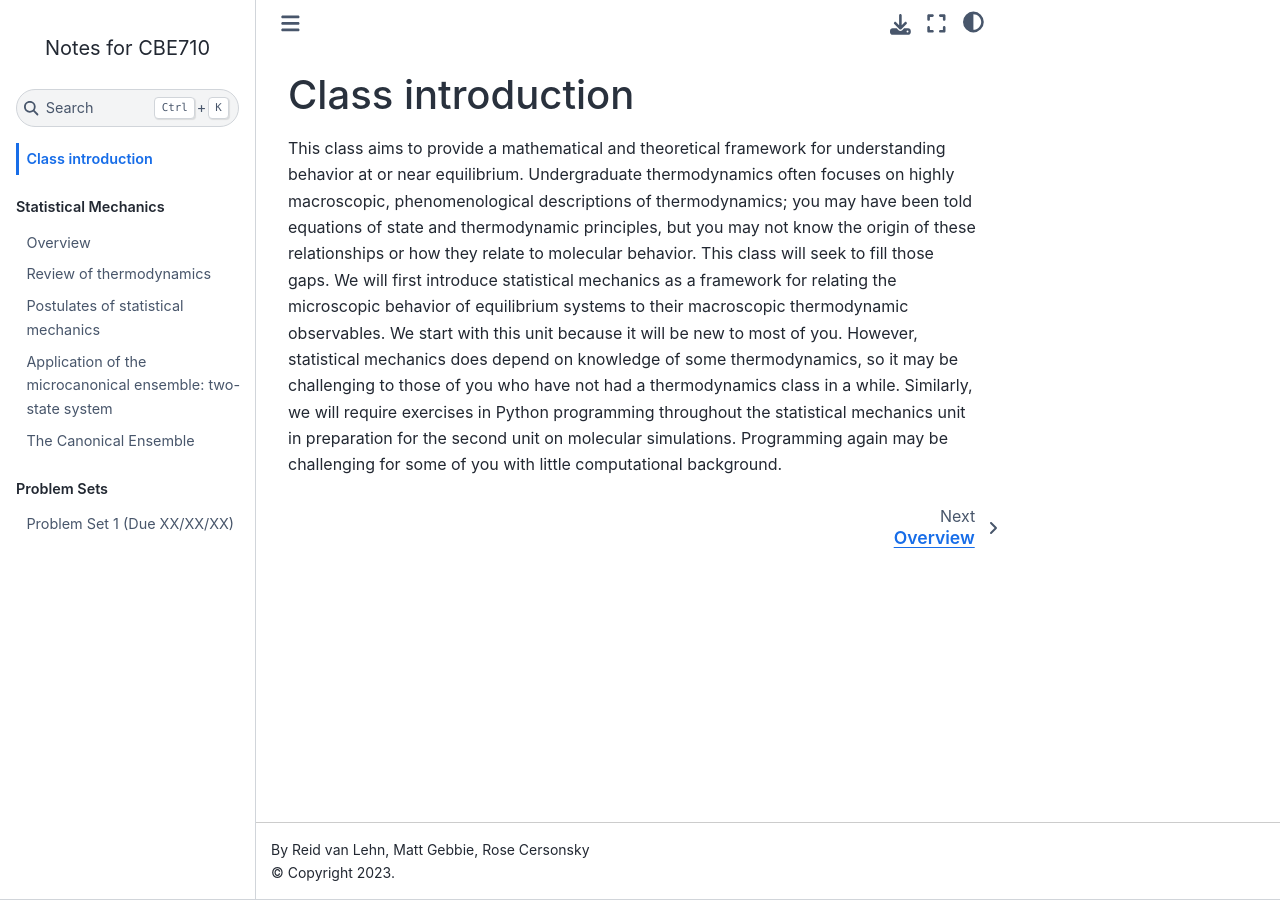
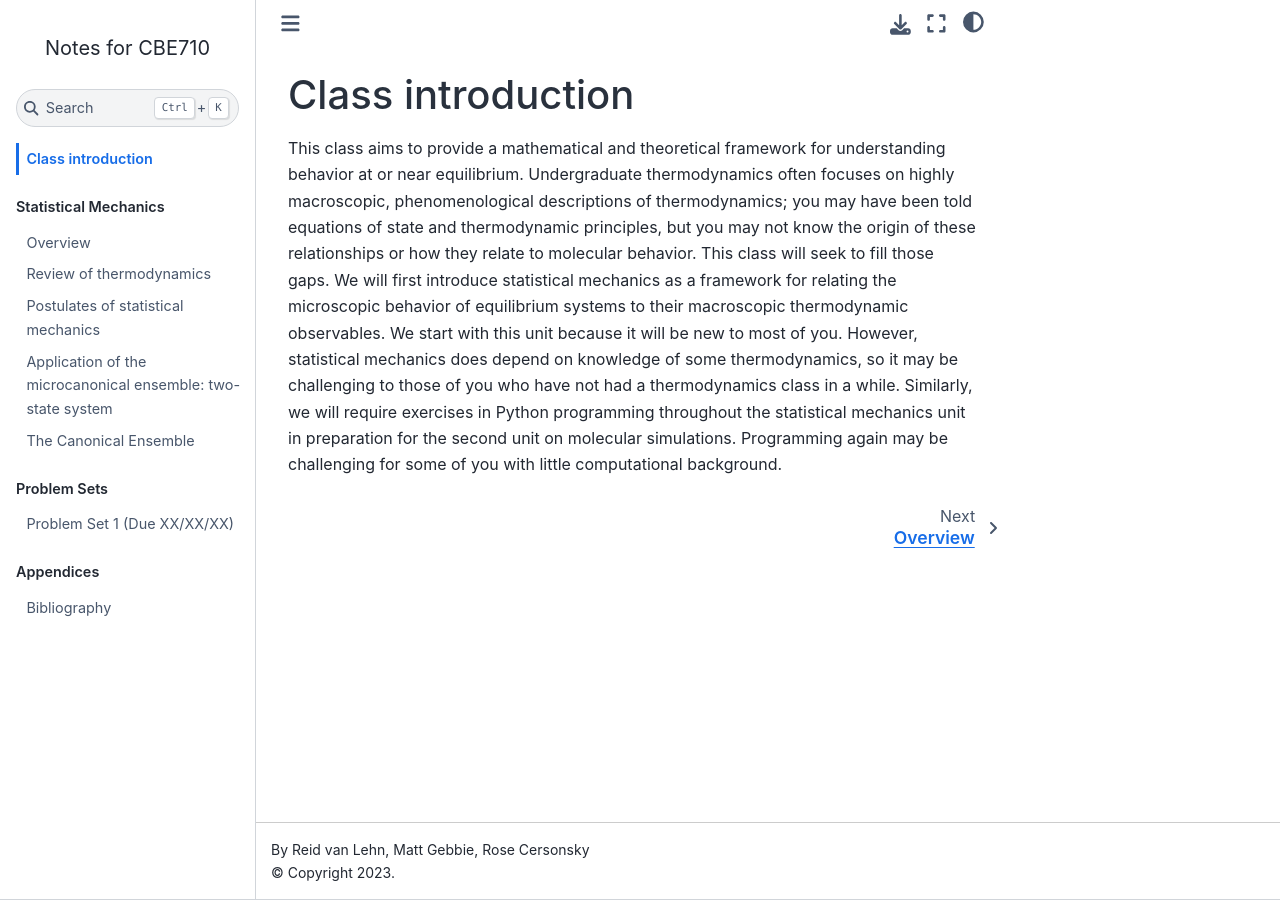
Before and after one commit to cersonsky-lab/cbe710-notes, a Jupyter Book: the page built from intro.rst, in a window 1280 px wide. Built offline with Jupyter Book 1.0.4 settings and Sphinx 7.4.7 and the Sphinx Book theme 1.1.4, drawn with Linux system fonts in a browser that asks for light colours; pages that are not in the unit, such as notebooks, are missing from menus.

Commit message:
Adding bibliography

````diff
--- a/_toc.yml
+++ b/_toc.yml
@@ -45,3 +45,6 @@ parts:
 #  - caption: Problem Sets
 #    chapters:
 #       - file:
+  - caption: Appendices
+    chapters:
+      - file: references
--- a/lecture_files/Lecture1B.md
+++ b/lecture_files/Lecture1B.md
@@ -541,8 +541,3 @@ to this system properties affect its equilibrium behavior. We will
 further use the natural variables to connect to statistical mechanics as
 will be discussed in future lectures. For now, we conclude our review of
 thermodynamics.
-
-
-```{bibliography}
-:style: plain
-```
--- a/lecture_files/Lecture2.md
+++ b/lecture_files/Lecture2.md
@@ -334,7 +334,3 @@ accessible to a system. Regardless of how you think of it, this
 definition of entropy provides another connection between the
 microscopic features of a system (i.e., the degeneracy or number of
 accessible microstates) and macroscopic thermodynamic parameters.
-
-```{bibliography}
-:style: plain
-```
--- /dev/null
+++ b/references.md
@@ -0,0 +1,5 @@
+# Bibliography
+
+```{bibliography}
+:style: plain
+```
````
